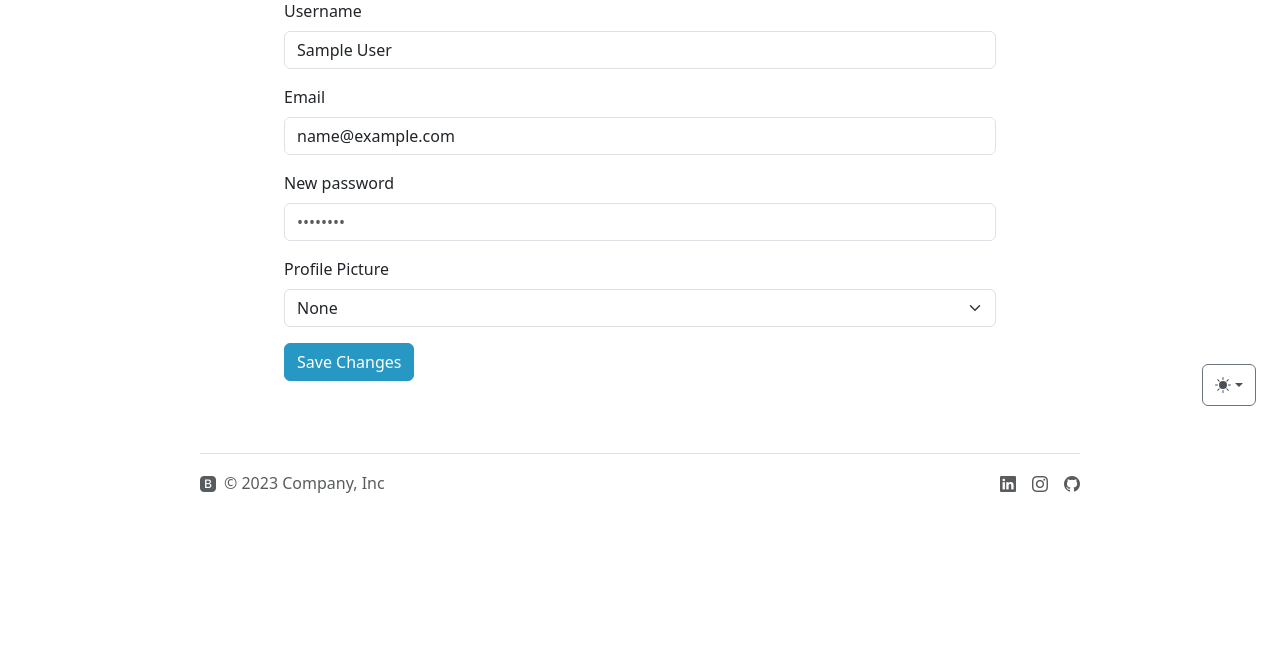
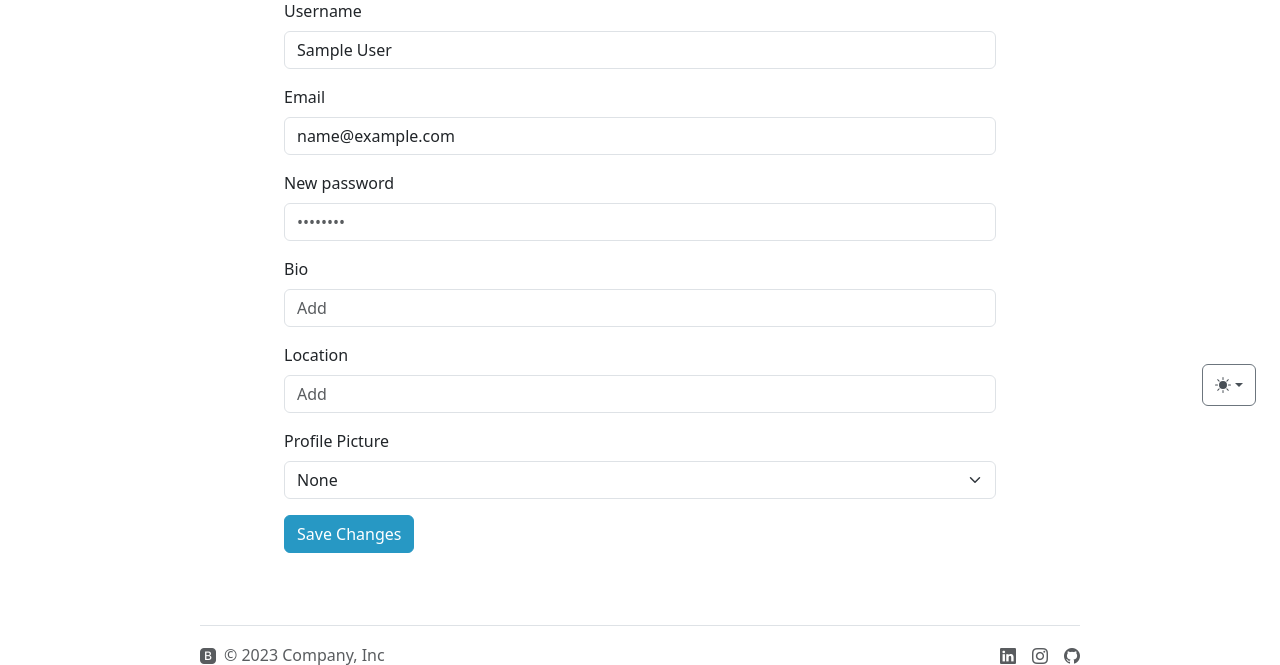
Before and after one commit to Adskovic/flask_blog, a Flask app: page /settings in a window 1280 px wide. Shown: the part 378-1043 px from the top of the page. Before the commit the page ends 871 px from the top, so only its background shows below. Run offline with Flask 3, Linux system fonts and the light colour scheme; the visitor is signed in with stand-in values (Sample User, id 1); some libraries are stand-ins or nearby versions.

Commit message:
refactor: editprofileform - update info only from settings

```diff
--- a/forms.py
+++ b/forms.py
@@ -39,6 +39,8 @@ class EditProfileForm(FlaskForm):
     username = StringField('Username')
     email = EmailField('Email')
     password = PasswordField('New password', render_kw={"placeholder": "••••••••"})
+    bio = StringField('Bio', render_kw={"placeholder": "Add"})
+    location = StringField('Location', render_kw={"placeholder": "Add"})
     profile_picture = SelectField('Profile Picture', choices=[
         ('/static/assets/img/avatars/default-profile.jpg', 'None'),
         ('/static/assets/img/avatars/man_1.png', 'Man 1'),
@@ -80,8 +82,17 @@ class EditProfileForm(FlaskForm):
         self.process()
 
 
+    def set_default_location(self, user_location):
+        self.location.default = user_location
+        self.process()
+
+    def set_default_bio(self, user_bio):
+        self.bio.default = user_bio
+        self.process()
+
+
 #TODO: Consider merging both edit profile forms into one
-class EditProfileInfoForm(FlaskForm):
-    bio = StringField('Bio')
-    location = StringField('Location')
-    submit = SubmitField('Save')
+# class EditProfileInfoForm(FlaskForm):
+#     bio = StringField('Bio')
+#     location = StringField('Location')
+#     submit = SubmitField('Save')
--- a/main.py
+++ b/main.py
@@ -7,7 +7,7 @@ from flask_sqlalchemy import SQLAlchemy
 from functools import wraps
 from werkzeug.security import generate_password_hash, check_password_hash
 from sqlalchemy.orm import relationship, joinedload
-from forms import CreatePostForm, RegisterForm, LoginForm, CommentForm, EditProfileForm, EditProfileInfoForm
+from forms import CreatePostForm, RegisterForm, LoginForm, CommentForm, EditProfileForm
 
 
 
@@ -272,7 +272,7 @@ def delete_comment(comment_id):
 @app.route('/profile', methods=['GET', 'POST'])
 @login_required
 def profile():
-    form = EditProfileInfoForm()
+    form = EditProfileForm()
 
     if form.validate_on_submit():
 
@@ -337,6 +337,8 @@ def settings():
         new_email = form.email.data
         new_password = form.password.data
         new_profile_picture = form.profile_picture.data
+        new_location = form.location.data
+        new_bio = form.bio.data
 
         # Update data only if different
         if new_username and new_username != current_user.name:
@@ -345,6 +347,16 @@ def settings():
         # Checking if new email field is not empty
         if new_email and new_email != current_user.email:
             current_user.email = new_email
+
+
+        # Checking if new location field is not empty
+        if new_location != current_user.location:
+            current_user.location = new_location
+
+
+        # Checking if new bio field is not empty
+        if new_bio != current_user.bio:
+            current_user.bio = new_bio
 
 
         if new_password:
--- a/templates/about.html
+++ b/templates/about.html
@@ -2,7 +2,7 @@
 
 <!-- Page Header-->
 
-<header class="masthead d-flex flex-column justify-content-center mx-5 rounded-4 my-3" style="background-image: url(/static/assets/img/about-bg.jpg);">
+<header class="masthead d-flex flex-column justify-content-center mx-5 rounded-4 my-3" style="background-image: url(/static/assets/img/aboutme-bg.jpg);">
   <div class="p-3 me-3 rounded-3">
     <div class="container-fluid py-5 text-center text-light rounded-3">
       <h1>About Me</h1>
--- a/templates/contact.html
+++ b/templates/contact.html
@@ -1,7 +1,7 @@
 {% include "header.html" %}
 
 <!-- Page Header-->
-<header class="masthead d-flex flex-column justify-content-center mx-5 rounded-4 my-3" style="background-image: url(/static/assets/img/contact-page-bg.jpg);">
+<header class="masthead d-flex flex-column justify-content-center mx-5 rounded-4 my-3" style="background-image: url(/static/assets/img/contact-bg.jpg);">
   <div class="p-3 me-3 rounded-3">
     <div class="container-fluid py-5 text-center text-light rounded-3">
       {% if msg_sent: %}
--- a/templates/user-settings.html
+++ b/templates/user-settings.html
@@ -23,6 +23,8 @@
                 {{ form.set_default_username(current_user.name) }}
                 {{ form.set_default_email(current_user.email) }}
                 {{ form.set_default_profile_picture(current_user.profile_picture) }}
+                {{ form.set_default_location(current_user.location) }}
+                {{ form.set_default_bio(current_user.bio) }}
             </div>
             <div class="mx-4 mb-5">
                 {{ render_form(form, novalidate=True, button_map={"submit": "primary"}) }}
```
Also changed, not shown: templates/user-page.html (+10 -15 lines), templates/view-user-profile.html (+19 -7 lines), static/assets/img/aboutme-bg.jpg (added), static/assets/img/contact-bg.jpg (added), static/assets/img/home-bg.jpg (deleted), 1 other file.
